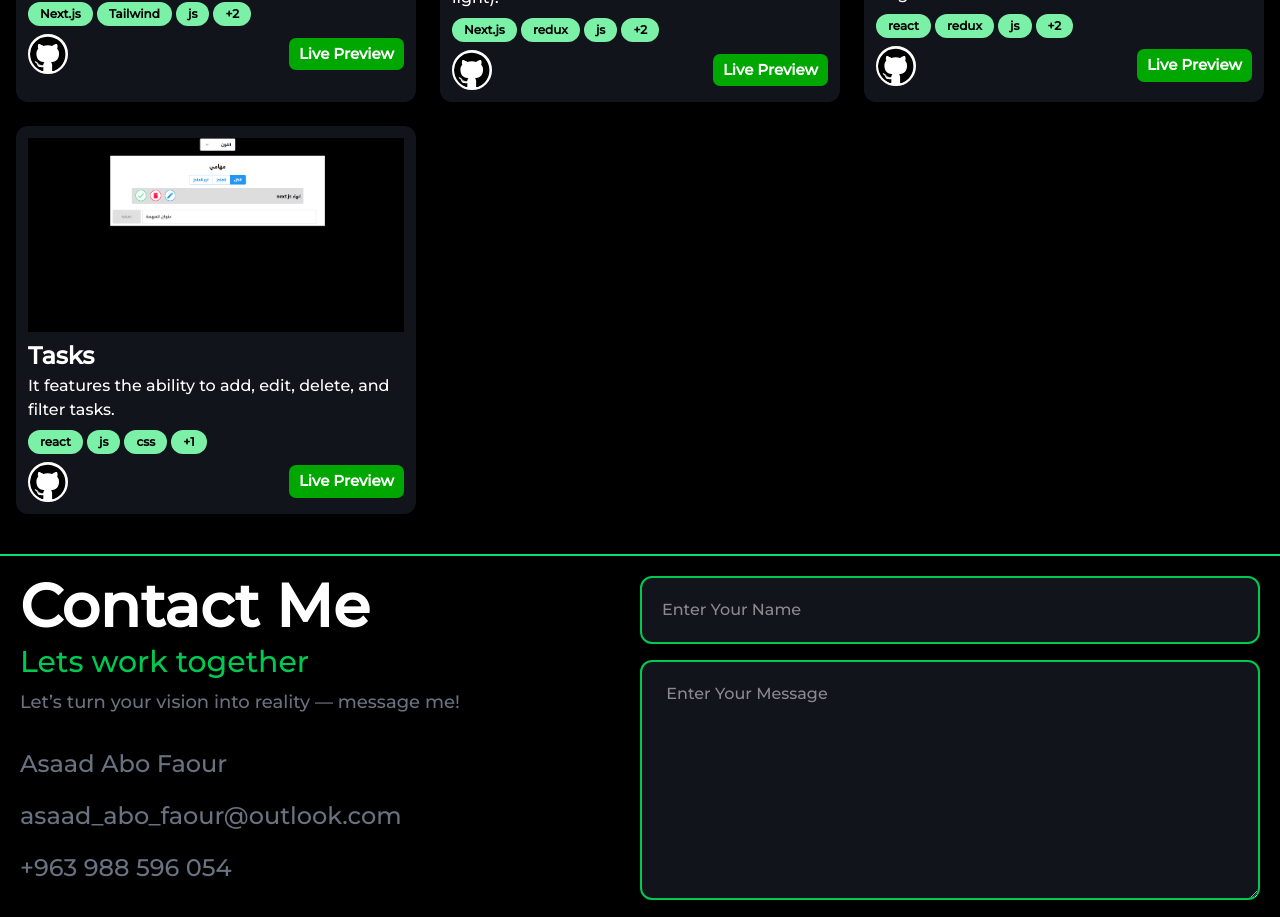
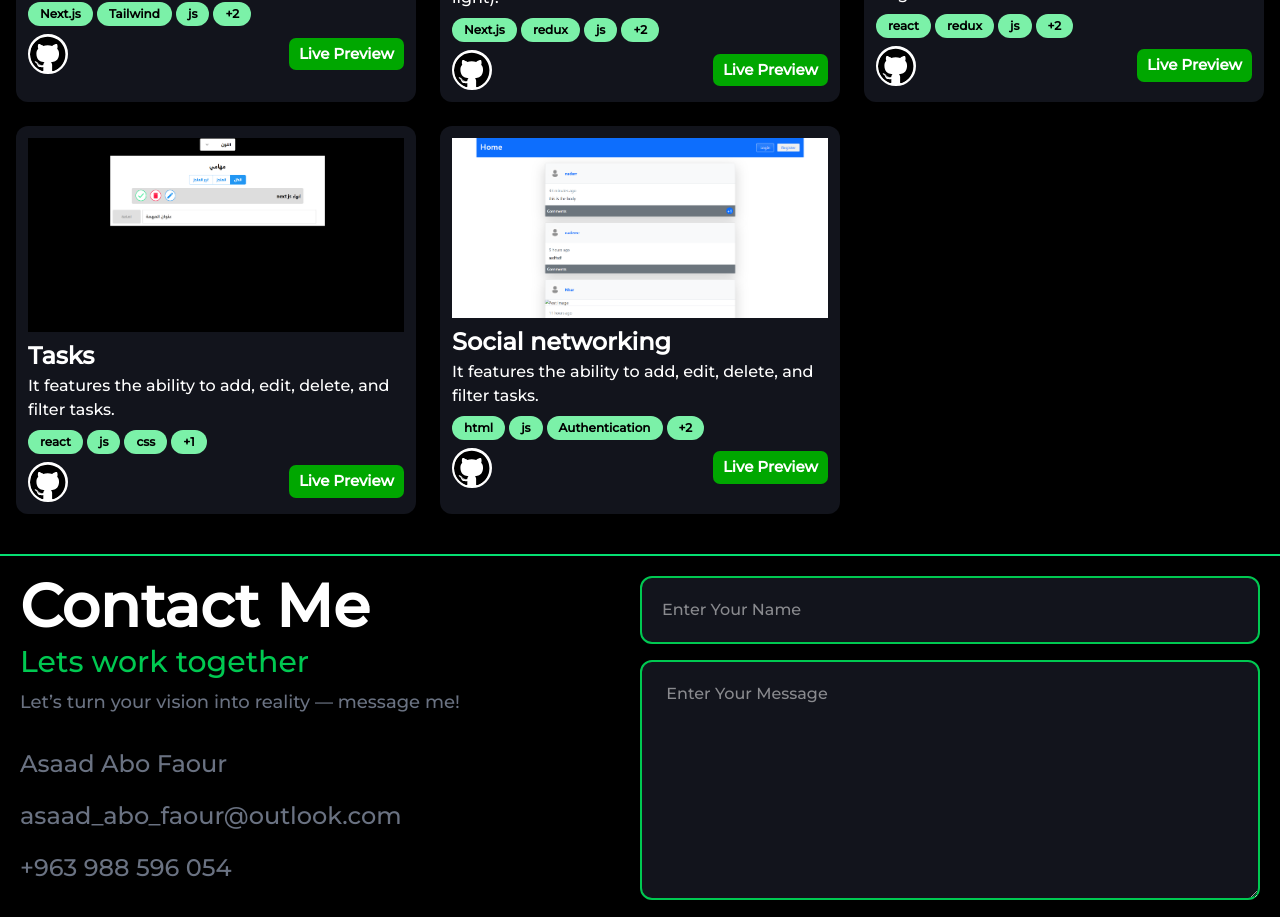
Before and after one commit to asaad65/Asaad-Abo-Faour, a Next.js app: page / in a window 1280 px wide. Shown: the part 2340-3257 px from the top of the page. Built offline with nearby package versions, Linux system fonts and the light colour scheme.

Commit message:
Add Social networking

```diff
--- a/app/component/Projects.js
+++ b/app/component/Projects.js
@@ -35,7 +35,17 @@ export default function Projects(){
         technologies:['react','js','css','html'],
         github: "https://github.com/asaad65/Tasks",
         liveDemo: "https://asaad65.github.io/Tasks/"
+    },
+    {
+        id : 4,
+        name: "Social networking",
+        src:'../imegs/Social-networking.png',
+        description: "It features the ability to add, edit, delete, and filter tasks.",
+        technologies:['html','js','Authentication','bootstrap','css'],
+        github: "https://github.com/asaad65/Social-networking/",
+        liveDemo: "https://asaad65.github.io/Social-networking/"
     }
+
  ]
 
     const project = projects.map(p=>{
```
Also changed, not shown: public/imegs/Social-networking.png (added).
